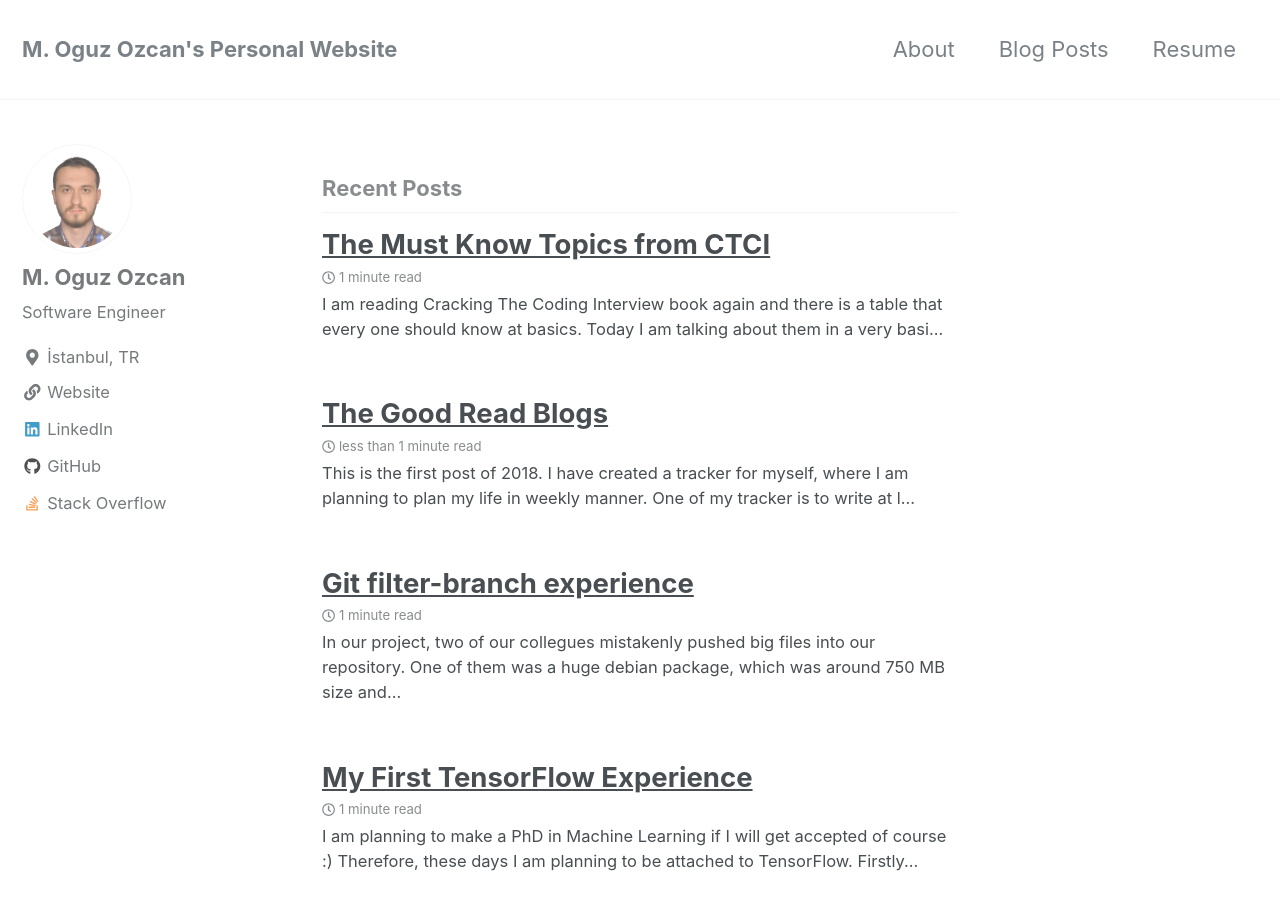
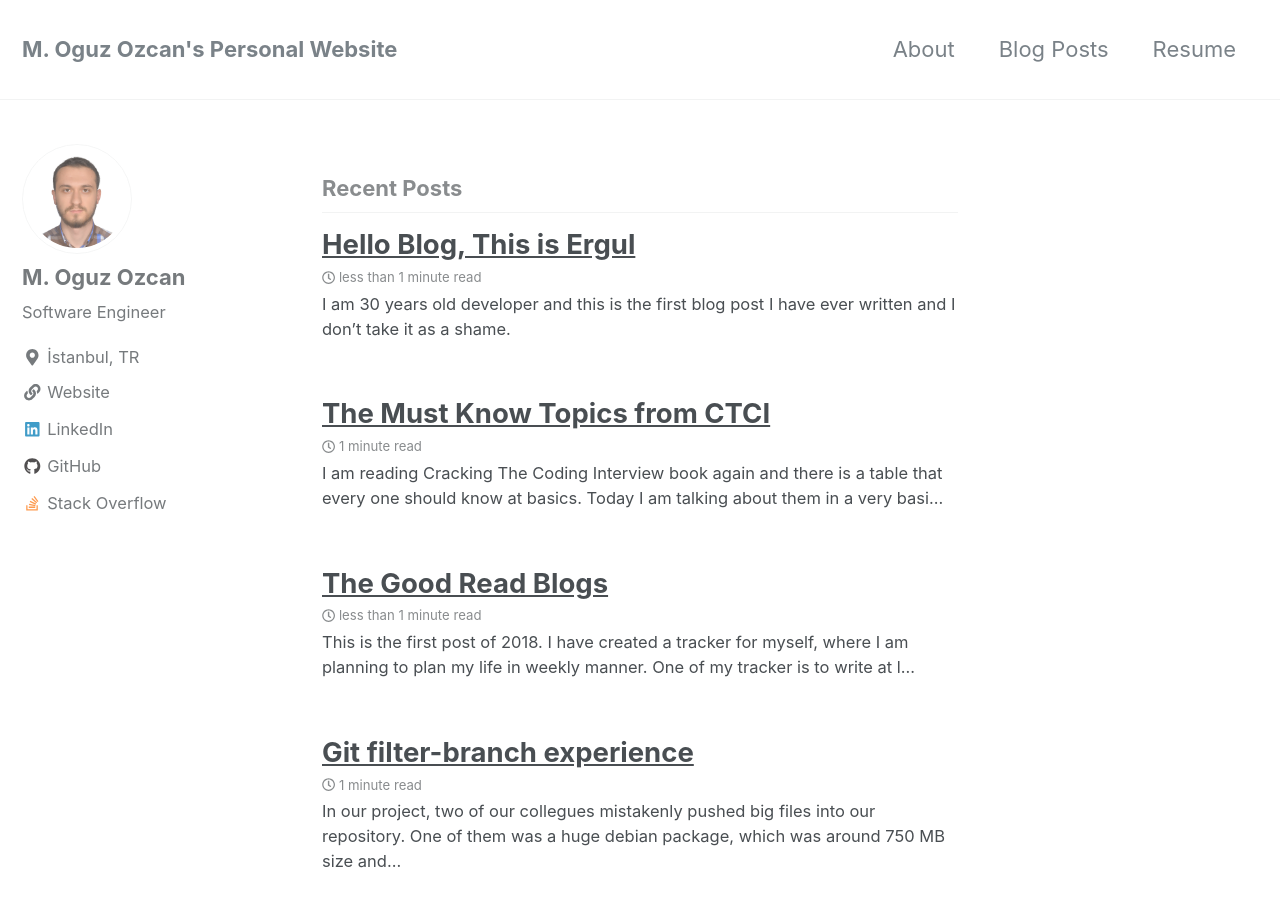
Before and after one commit to moguzozcan/moguzozcan.github.io, a Jekyll site: the page built from index.html, in a window 1280 px wide and 900 px high. Built offline with Jekyll 4.4.1, drawn with Linux system fonts in a browser that asks for light colours; nearby versions of some CDN libraries; the list of posts is cut into pages by our own code; some of the changed text lies outside the part shown.

Commit message:
post format check

```diff
--- a/_data/navigation.yml
+++ b/_data/navigation.yml
@@ -7,4 +7,4 @@ main:
    - title: "Blog Posts"
      url: /year-archive/
    - title: "Resume"
-     url: /assets/resume/M_Oguz_Ozcan_Resume.pdf/
+     url: /assets/resume/M_Oguz_Ozcan_Resume.pdf
--- /dev/null
+++ b/_posts/2018-02-13-Can-You-See-My-Blog.md
@@ -0,0 +1,11 @@
+---
+title:  "Hello Blog, This is Ergul"
+categories:
+  - Jekyll
+---
+
+I am 30 years old developer and this is the first blog post I have ever written and I don't take it as a shame.
+
+Plan is to share some notes and personal experiences here, mostly technical and related to software development, but who knows what other experiences life will bring that I will want to share.
+
+> This blog is written on jekyll based on Minimal Mistakes template. Checkout the footer at the bottom for the reference.
```
